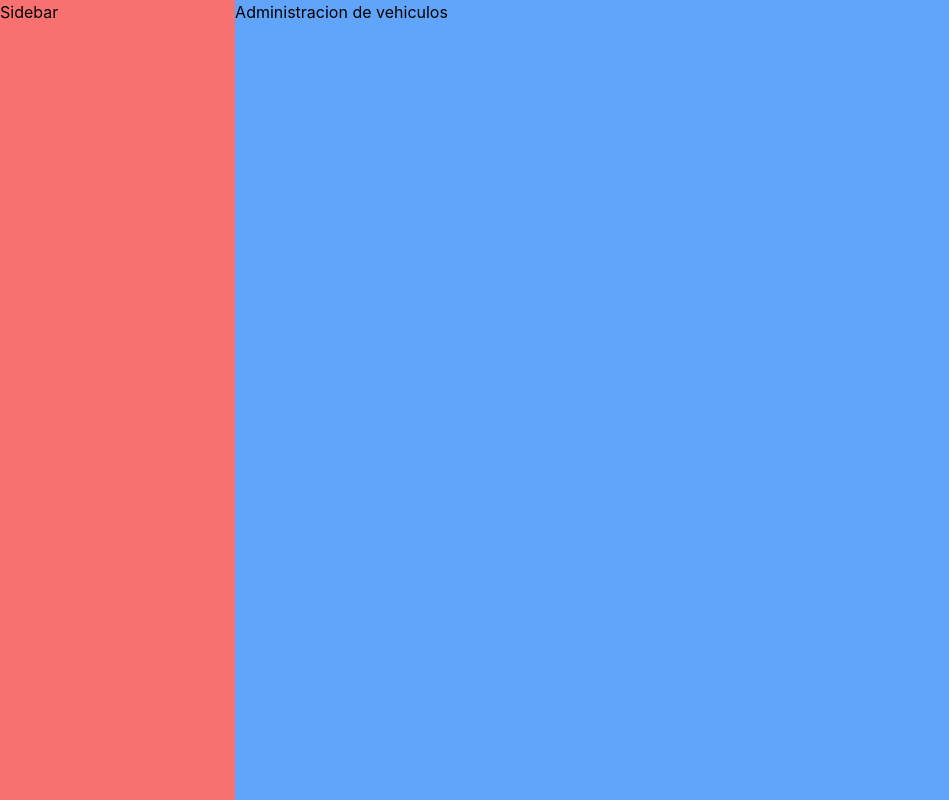
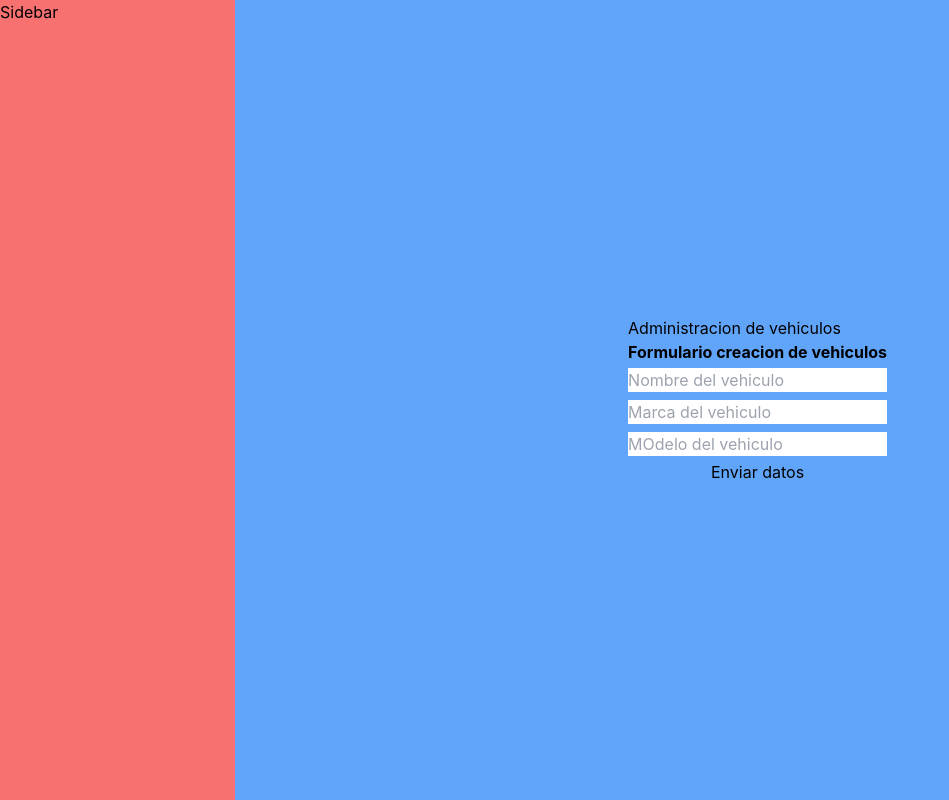
Before and after one commit to coscristian/Concesionario, a React (Create React App) app: page /admin/vehiculos in a window 1280 px wide. Shown: the whole page, without its empty margins (0-949 px from the left). Built offline with nearby package versions, Linux system fonts and the light colour scheme.

Commit message:
Using States and Effects

```diff
--- a/src/layouts/PrivateLayout.jsx
+++ b/src/layouts/PrivateLayout.jsx
@@ -5,7 +5,7 @@ const PrivateLayout = () => {
     return (
         <div className="flex w-screen h-screen">
             <Sidebar />
-            <main className="flex w-full bg-blue-400 overflow-y-scroll">
+            <main className="flex w-full bg-blue-400 overflow-y-scroll justify-center items-center">
                 <Outlet />
             </main>
         </div>
--- a/src/pages/admin/Vehiculos.jsx
+++ b/src/pages/admin/Vehiculos.jsx
@@ -1,9 +1,45 @@
-import React from 'react'
+import React, {useEffect, useState} from 'react';
 
 const Vehiculos = () => {
+
+  // En los Onchange settear los estados
+  // UseEffect poner a escuchar los estados a medida que van cambiando
+
+  // Getter, Setter
+  const [nombre, setNombreVehiculo] = useState(""); // Valor inicial para la variable
+  const [marca, setMarcaVehiculo] = useState("");
+  const [modelo, setModeloVehiculo] = useState("");
+
+  useEffect(() => {
+    console.log("Hola, soy un useEffect que se ejecuta solo una vez cuando la pagina se renderiza porque tiene el array de dependencias vacío");
+
+  }, []);
+
+  const enviarDatosAlBackend = () => {
+    console.log("El nombre del vehiculo es:", nombre);
+    console.log("La marca del vehiuclo es:", marca);
+    console.log("El modelo del vehiculo es:", modelo);
+  }
+
+  // UseEffect escuchar variable
+  useEffect(() => {
+    console.log("Esto es una función que se ejecuta cada que se cambia el valor de nombre vehiculo");
+    console.log("El valor de la variable es: ", nombre);
+  },[nombre]);
+
+
   return (
-    <div>Administracion de vehiculos</div>
-  )
+    <div>
+      <div>Administracion de vehiculos</div>
+      <form className='flex flex-col'>
+        <h2 className='font-bold'>Formulario creacion de vehiculos</h2>
+        <input onChange={(e) => {setNombreVehiculo(e.target.value)}} className="my-1" type="text" placeholder='Nombre del vehiculo' />
+        <input onChange={(e) => {setMarcaVehiculo(e.target.value)}} className="my-1" type="text" placeholder='Marca del vehiculo' />
+        <input onChange={(e) => {setModeloVehiculo(e.target.value)}} className="my-1" type="text" placeholder='MOdelo del vehiculo' />
+        <button type="button" onClick={enviarDatosAlBackend}>Enviar datos</button>
+      </form>
+    </div>
+  );
 }
 
 export default Vehiculos;
```
